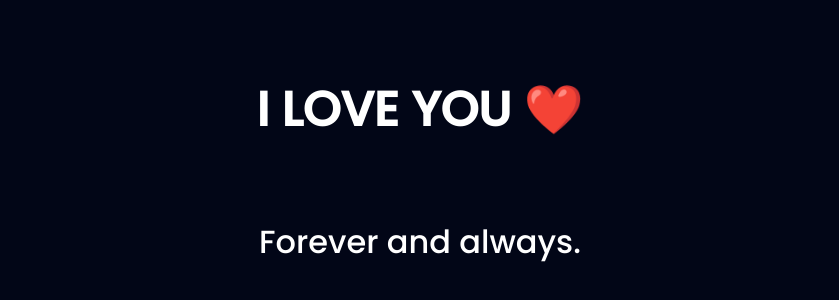
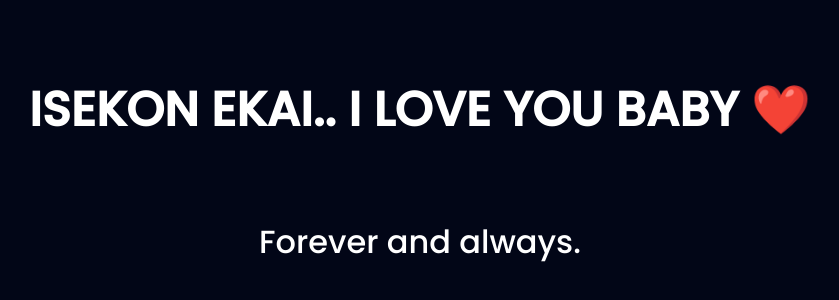
Before and after one commit to eipageorge5-sketch/HBD-BABY, a plain HTML site: page index.html in a window 1280 px wide. Shown: the part 1034-1334 px from the top of the page, without its empty margins (220-1059 px from the left). Drawn offline with Linux system fonts and the light colour scheme.

Commit message:
Update index.html

```diff
--- a/index.html
+++ b/index.html
@@ -38,7 +38,7 @@
 
 <!-- 🎉 Final Message -->
 <section id="finalMessage" class="hidden">
-  <h1>I LOVE YOU ❤️</h1>
+  <h1>ISEKON EKAI.. I LOVE YOU BABY ❤️</h1>
   <p>Forever and always.</p>
 </section>
 
```
